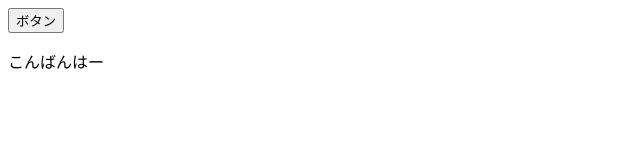
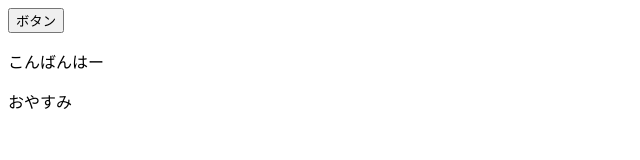
Before and after one commit to riedayo/test20190723, a plain HTML site: page index.html in a window 1280 px wide. Shown: the full height of the page, 0-640 px from the left. Drawn offline with Linux system fonts and the light colour scheme.

Commit message:
Update index.html

```diff
--- a/index.html
+++ b/index.html
@@ -7,5 +7,6 @@
   <body>
  <button >ボタン</button>
  <p>こんばんはー</p>
+ <p>おやすみ</p>
   </body>
 </html>
```
